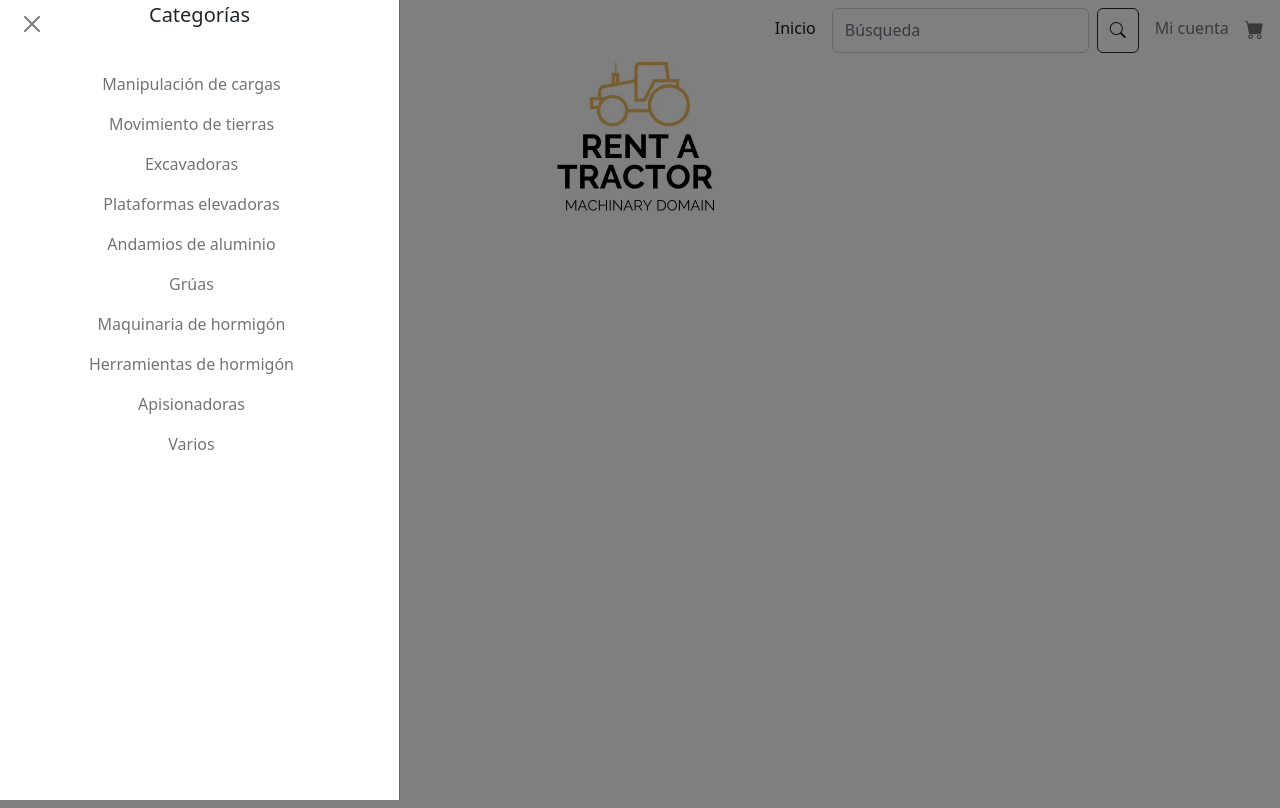
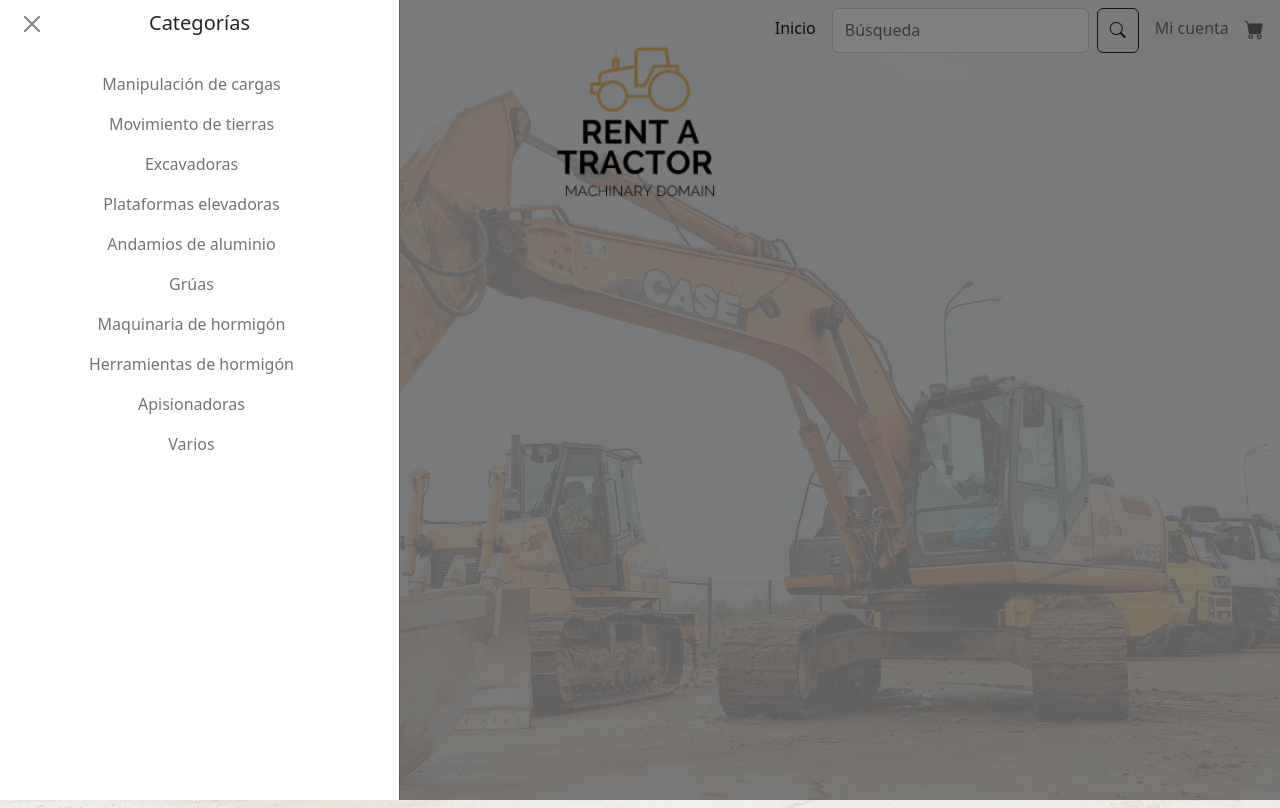
Before and after one commit to marsamber/PGPI, a Django app: page / in a window 1280 px wide, after a click that opens the changed part. Run offline with Django 4.2, Linux system fonts and the light colour scheme.

Commit message:
Modificado fondo banner

```diff
--- a/code/rentATractor/app/templates/master.html
+++ b/code/rentATractor/app/templates/master.html
@@ -20,14 +20,15 @@
     <link rel="stylesheet" href="https://cdn.jsdelivr.net/npm/bootstrap-icons@1.10.2/font/bootstrap-icons.css">
     <title>Rent a Tractor</title>
   </head>
-  <body>
-    <nav class="navbar bg-white fixed-top mt-2 mx-2" style="height: 25vh;">
+  <body className="bg-image" style="background-image: url(../../media/background.png);
+  height: 100vh">
+    <nav class="navbar mt-2 mx-2" style="height: 25vh;">
         <div class="w-100">
             <button class="navbar-toggler position-absolute top-0" type="button" data-bs-toggle="offcanvas" data-bs-target="#offcanvasNavbar" aria-controls="offcanvasNavbar">
               <span class="navbar-toggler-icon"></span>
             </button>
           <a class="navbar-brand position-absolute top-0 start-50 translate-middle-x" href="#">
-            <img src="../../media/logo.jpeg" alt="Rent a Tractor" width="250vh" height="250vh">
+            <img src="../../media/logo.png" alt="Rent a Tractor" width="250vh" >
           </a>
           <div class="position-absolute top-0 end-0">
             <ul class="flex-row navbar-nav mb-2 mb-lg-0 d-flex">
@@ -49,7 +50,7 @@
 
           <div class="offcanvas offcanvas-start" tabindex="-1" id="offcanvasNavbar" aria-labelledby="offcanvasNavbarLabel">
             <div class="offcanvas-header">
-              <h5 class="offcanvas-title position-absolute top-0 start-50 translate-middle-x" id="offcanvasNavbarLabel">Categorías</h5>
+              <h5 class="offcanvas-title position-absolute top-0 start-50 translate-middle-x mt-2" id="offcanvasNavbarLabel">Categorías</h5>
               <button type="button" class="btn-close float-end" data-bs-dismiss="offcanvas" aria-label="Close"></button>
             </div>
             <div class="offcanvas-body">
@@ -91,6 +92,6 @@
       </nav>
 
     <div class="container" style="text-align: justify;
-  text-justify: inter-word; margin-top: 25vh;">{% block contenido %} {% endblock %}</div>
+  text-justify: inter-word;">{% block contenido %} {% endblock %}</div>
   </body>
 </html>
```
Also changed, not shown: code/rentATractor/media/background.png (added), code/rentATractor/media/logo.jpeg (deleted), code/rentATractor/media/logo.png (added).
